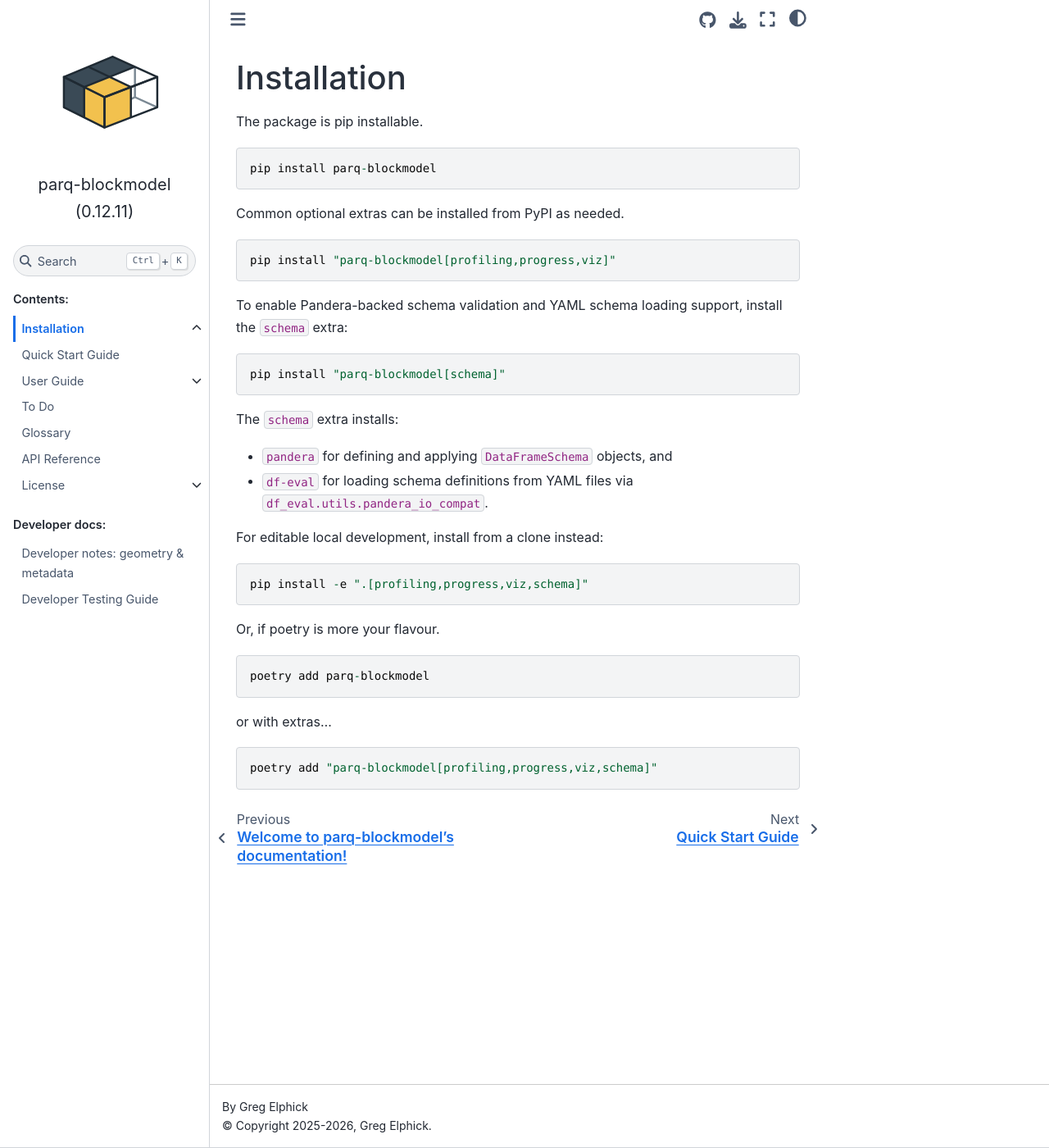
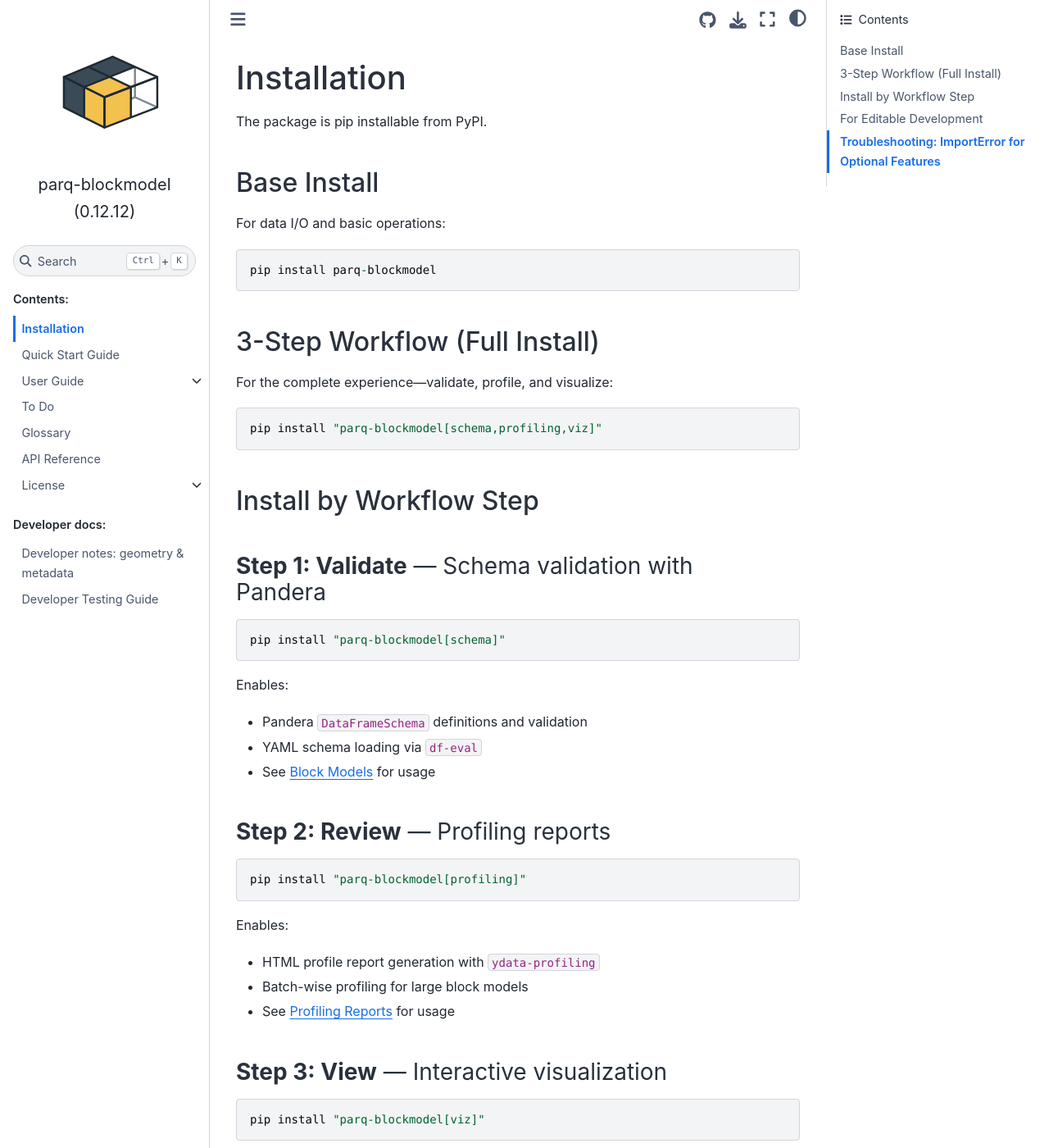
Before and after one commit to elphick/parq-blockmodel, a Sphinx documentation site: the page built from docs/usage/installation.rst, in a window 1280 px wide and 1400 px high. Shown: the whole window at 82% size. Built offline with Sphinx 7.4.7 and the Sphinx Book theme 1.1.4, drawn with Linux system fonts in a browser that asks for light colours; pages that are not in the unit, such as notebooks, are missing from menus; some of the changed text lies outside the part shown.

```diff
--- a/docs/usage/installation.rst
+++ b/docs/usage/installation.rst
@@ -1,50 +1,95 @@
 Installation
 ============
 
-.. toctree::
-   :maxdepth: 2
-   :caption: Installation:
+The package is pip installable from PyPI.
 
+Base Install
+------------
 
-The package is pip installable.
+For data I/O and basic operations:
 
-..  code-block::
+.. code-block::
 
     pip install parq-blockmodel
 
-Common optional extras can be installed from PyPI as needed.
+3-Step Workflow (Full Install)
+------------------------------
+
+For the complete experience—validate, profile, and visualize:
 
 .. code-block::
 
-    pip install "parq-blockmodel[profiling,progress,viz]"
+    pip install "parq-blockmodel[schema,profiling,viz]"
 
-To enable Pandera-backed schema validation and YAML schema loading support,
-install the ``schema`` extra:
+Install by Workflow Step
+------------------------
+
+**Step 1: Validate** — Schema validation with Pandera
+^^^^^^^^^^^^^^^^^^^^^^^^^^^^^^^^^^^^^^^^^^^^^^^^^^^^^
 
 .. code-block::
 
     pip install "parq-blockmodel[schema]"
 
-The ``schema`` extra installs:
+Enables:
 
-* ``pandera`` for defining and applying ``DataFrameSchema`` objects, and
-* ``df-eval`` for loading schema definitions from YAML files via
-  ``df_eval.utils.pandera_io_compat``.
+* Pandera ``DataFrameSchema`` definitions and validation
+* YAML schema loading via ``df-eval``
+* See :doc:`../user_guide/03_blockmodels` for usage
 
-For editable local development, install from a clone instead:
+**Step 2: Review** — Profiling reports
+^^^^^^^^^^^^^^^^^^^^^^^^^^^^^^^^^^^^^^^
 
 .. code-block::
 
-    pip install -e ".[profiling,progress,viz,schema]"
+    pip install "parq-blockmodel[profiling]"
 
-Or, if poetry is more your flavour.
+Enables:
 
-..  code-block::
+* HTML profile report generation with ``ydata-profiling``
+* Batch-wise profiling for large block models
+* See :doc:`../user_guide/05_reports` for usage
 
-    poetry add parq-blockmodel
+**Step 3: View** — Interactive visualization
+^^^^^^^^^^^^^^^^^^^^^^^^^^^^^^^^^^^^^^^^^^^^^
 
-or with extras...
+.. code-block::
 
-..  code-block::
+    pip install "parq-blockmodel[viz]"
 
-    poetry add "parq-blockmodel[profiling,progress,viz,schema]"
+Enables:
+
+* 3D visualization with PyVista and Trame
+* Block model rendering and interactive exploration
+* Terrain context with rasters
+* See :doc:`../user_guide/11_trame_visualization` for usage
+
+For Editable Development
+------------------------
+
+Install from a local clone with all development and optional dependencies:
+
+.. code-block::
+
+    pip install -e ".[schema,profiling,viz]"
+
+Troubleshooting: ImportError for Optional Features
+---------------------------------------------------
+
+If you see an error like ``ModuleNotFoundError: No module named 'pyvista'`` when trying to use visualization,
+you need to install the visualization extra:
+
+.. code-block::
+
+    pip install "parq-blockmodel[viz]"
+
+Similarly:
+
+* For schema validation errors: ``pip install "parq-blockmodel[schema]"``
+* For profiling errors: ``pip install "parq-blockmodel[profiling]"``
+
+Or install all three at once:
+
+.. code-block::
+
+    pip install "parq-blockmodel[schema,profiling,viz]"
```
Also changed, not shown: README.md (+20 -3 lines), docs/usage/quickstart.rst (+42 -23 lines), pyproject.toml (+27 -19 lines), 1 other file.
